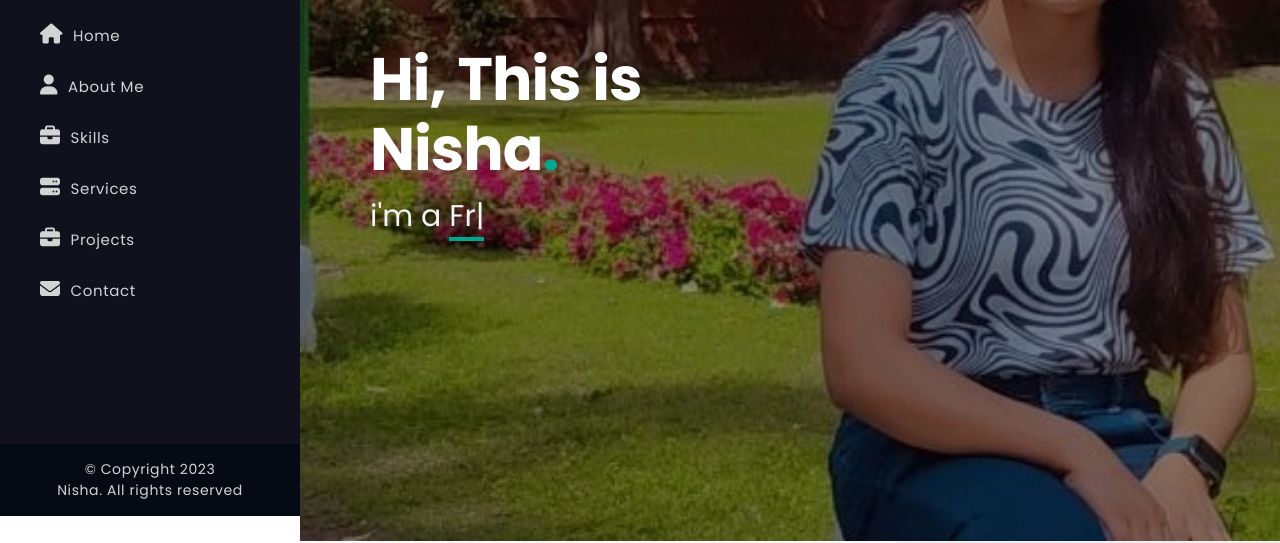
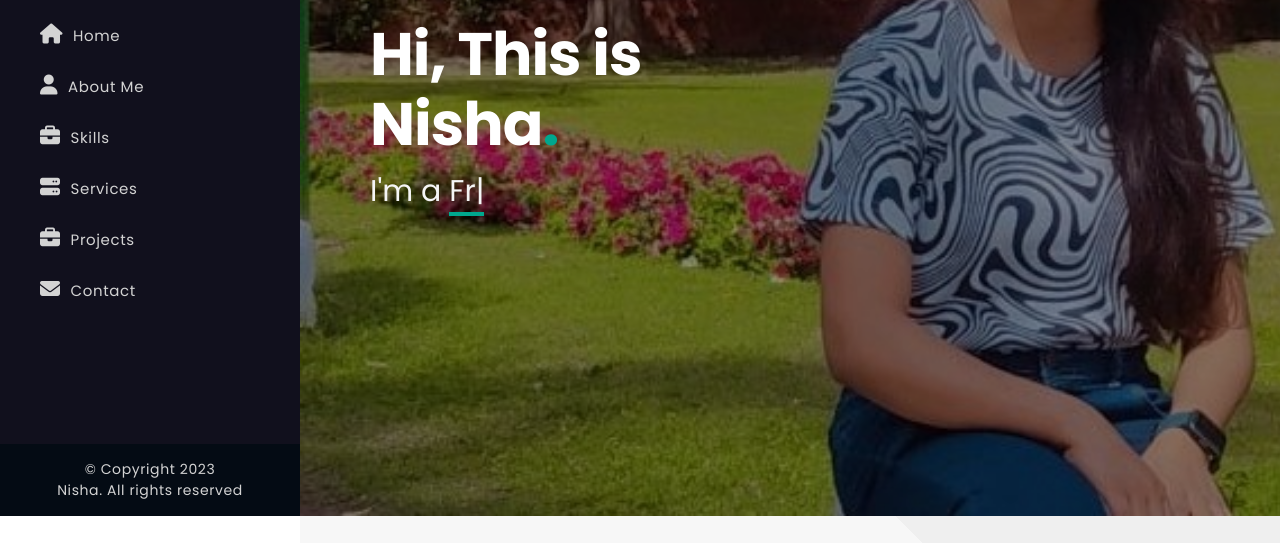
Before and after one commit to Nisha0802/MyPortfolio.github.io, a plain HTML site: page index.html in a window 1280 px wide. Shown: the part 284-827 px from the top of the page. Drawn offline with nearby package versions, Linux system fonts and the light colour scheme.

Commit message:
Update index.html

```diff
--- a/index.html
+++ b/index.html
@@ -44,7 +44,7 @@
             <p>&copy; Copyright 2023 <br>Nisha. All rights reserved</p>
         </div>
     </header>
-    <!-- Mobile Nav Toggle -->s
+    <!-- Mobile Nav Toggle -->
     <i class="fa-solid fa-bars" id="MenuBtn"></i>
 
 
@@ -57,7 +57,7 @@
         <section id="home">
             <div class="home-row">
                 <h1>Hi, This is <br>Nisha<span>.</span></h1>
-                <p>i'm a <span class="auto-input">Data Analyst</span></p>
+                <p>I'm a <span class="auto-input">Data Analyst</span></p>
             </div>
         </section>
         <!-- ==== Home Section END === -->
```
